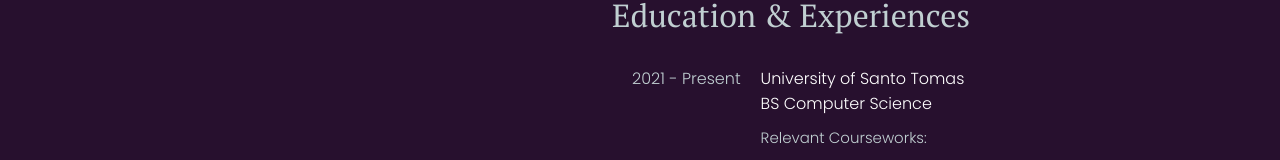
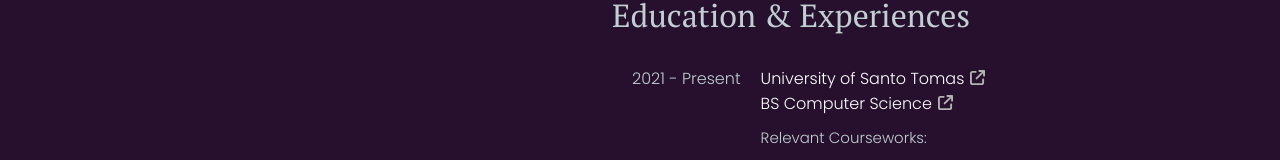
Before and after one commit to css-enjoyer/portfolio, a React (Create React App) app: page / in a window 1280 px wide. Shown: the part 481-641 px from the top of the page. Built offline with nearby package versions, Linux system fonts and the light colour scheme.

Commit message:
Add link indicators to educ section

```diff
--- a/src/App.css
+++ b/src/App.css
@@ -151,6 +151,20 @@
   background: linear-gradient(145deg, #2a1131, #230e29);
   box-shadow: 5px 5px 18px rgba(16, 6, 18, 0.8039215686), -5px -5px 18px #3d1a48;
 }
+html body .App .infoColumn .educ-section .educCard:hover .linkIcon {
+  transition: 0.06s ease-in-out;
+  right: -1px;
+  top: -1px;
+  filter: invert(100) brightness(100%);
+}
+html body .App .infoColumn .educ-section .educCard .linkIcon {
+  height: 15px;
+  width: 15px;
+  filter: invert(100) brightness(70%);
+  margin-left: 6px;
+  position: relative;
+  top: 1px;
+}
 html body .App .infoColumn .educ-section .educCard .course-works-row {
   margin-top: 10px;
 }
--- a/src/App.scss
+++ b/src/App.scss
@@ -153,6 +153,20 @@
                             background: linear-gradient(145deg, #2a1131, #230e29);
                             box-shadow:  5px 5px 18px #100612cd,
                                         -5px -5px 18px #3d1a48;
+                            .linkIcon {
+                                transition: .06s ease-in-out;
+                                right: -1px;
+                                top: -1px;
+                                filter: invert(100) brightness(100%);
+                            }
+                        }
+                        .linkIcon {
+                            height: 15px;
+                            width: 15px;
+                            filter: invert(100) brightness(70%);
+                            margin-left: 6px;
+                            position: relative;
+                            top: 1px;
                         }
                         .course-works-row {
                             margin-top: 10px;
--- a/src/components/EducCard.js
+++ b/src/components/EducCard.js
@@ -1,3 +1,4 @@
+import linkIcon from "../images/arrow-up-right-from-square-solid.svg";
 
 function EducCard({date, title, subtitle, titlelink, subtitlelink, img, ... courseworks}) {
     const courseWorks = Object.entries(courseworks).map(([key, value]) => (
@@ -10,8 +11,8 @@
             <img src={img}></img>
         </div>
         <div id="main-col">
-            <a href={titlelink} target="_blank">{title}</a><br/>
-            <a href={subtitlelink}>{subtitle}</a>
+            <a href={titlelink} target="_blank">{title}</a><img class="linkIcon" src={linkIcon}></img><br/>
+            <a href={subtitlelink}>{subtitle}</a><img class="linkIcon" src={linkIcon}></img>
             <div className="course-works-row">
                 <h4>Relevant Courseworks:</h4>
                 <ul>
```
Also changed, not shown: 1 other file (tests, documents, lock files or other folders).
